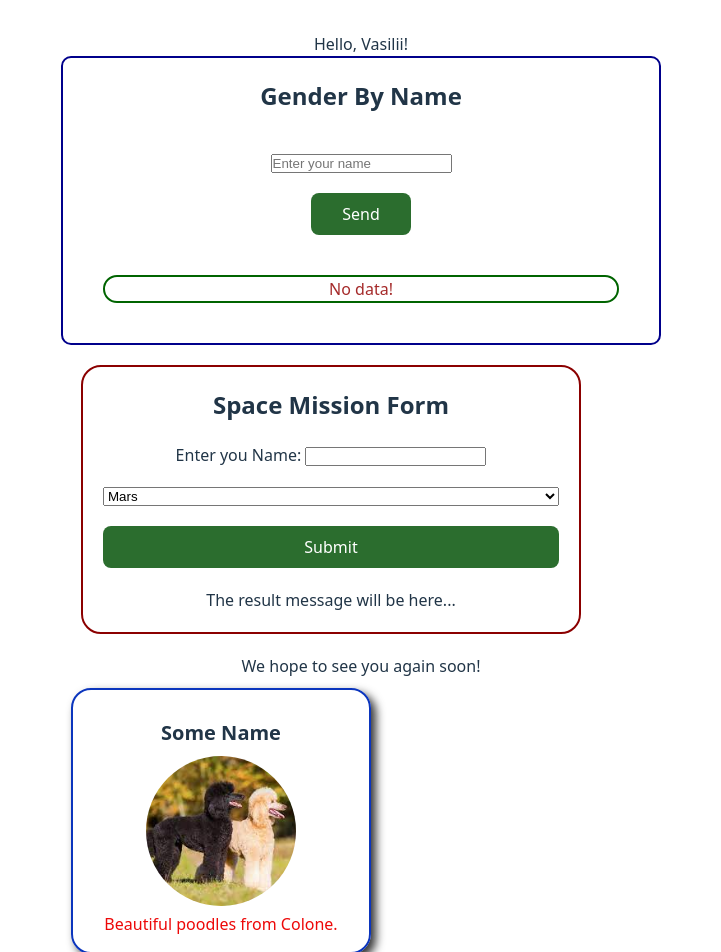
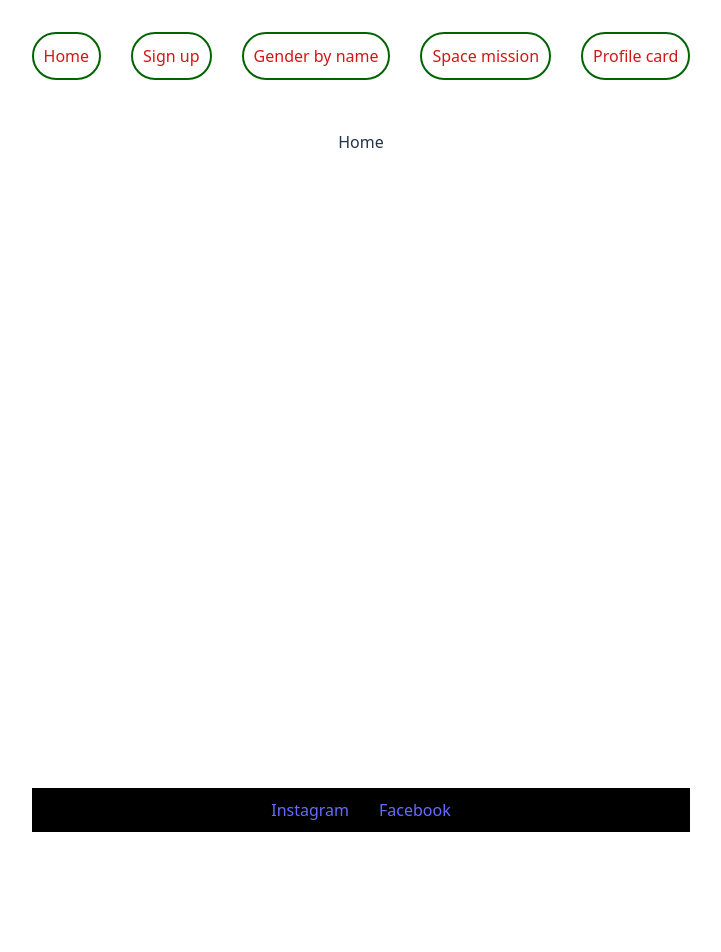
Before and after one commit to vasiliyserebrovskiy/HWP-Project-01, a React (Vite) app: page / in a window 1280 px wide. Shown: the top 952 px of the page, without its empty margins (279-1000 px from the left). After the commit the page ends 864 px from the top, so only its background shows below. Built offline with nearby package versions, Linux system fonts and the light colour scheme.

Commit message:
routes added to the projects

```diff
--- a/package.json
+++ b/package.json
@@ -11,12 +11,14 @@
   },
   "dependencies": {
     "react": "^19.1.0",
-    "react-dom": "^19.1.0"
+    "react-dom": "^19.1.0",
+    "react-router-dom": "^7.6.3"
   },
   "devDependencies": {
     "@eslint/js": "^9.29.0",
     "@types/react": "^19.1.8",
     "@types/react-dom": "^19.1.6",
+    "@types/react-router-dom": "^5.3.3",
     "@vitejs/plugin-react": "^4.5.2",
     "eslint": "^9.29.0",
     "eslint-plugin-react-hooks": "^5.2.0",
--- a/src/App.tsx
+++ b/src/App.tsx
@@ -1,27 +1,40 @@
 import "./App.css";
-// import Card from "./components/Card/Card";
-import Goodbye from "./components/Goodbye/Goodbye";
-import Greeting from "./components/Greeting/Greeting";
 import ProfileCard from "./components/ProfileCard/ProfileCard";
-import ThankYou from "./components/ThankYou/ThankYou";
-
-//variables for ProfileCard
 import avatar from "./assets/poodle.jpeg";
 import SpaceMissionForm from "./components/SpaceMissionForm/SpaceMissionForm";
 import { GenderByName } from "./components/GenderByName/GenderByName";
-const name = "Some Name";
-const description = "Beautiful poodles from Colone.";
+import { profileName, profileDescription } from "./constants/variables";
+import { BrowserRouter, Route, Routes } from "react-router-dom";
+import { ROUTES } from "./constants/routes";
+import { MainLayout } from "./layout/MainLayout";
+import Home from "./pages/Home/Home";
+import Registration from "./pages/Registration/Registration";
+import NotFound from "./pages/NotFound/NotFound";
 
 function App() {
   return (
     <>
-      <Greeting name={"Vasilii"} />
-      <GenderByName />
-      <SpaceMissionForm />
-      <Goodbye />
-      {/* <Card url={"/poodle.jpeg"} alt={"Some dog"} /> */}
-      <ProfileCard avatar={avatar} name={name} description={description} />
-      <ThankYou />
+      <BrowserRouter>
+        <Routes>
+          <Route path={ROUTES.HOME} element={<MainLayout />}>
+            <Route index element={<Home />} />
+            <Route path={ROUTES.REGISTRATION} element={<Registration />} />
+            <Route path={ROUTES.GENDER_BY_NAME} element={<GenderByName />} />
+            <Route path={ROUTES.SPACE_MISSION} element={<SpaceMissionForm />} />
+            <Route
+              path={ROUTES.PROFILE_CARD}
+              element={
+                <ProfileCard
+                  avatar={avatar}
+                  name={profileName}
+                  description={profileDescription}
+                />
+              }
+            />
+            <Route path="*" element={<NotFound />} />
+          </Route>
+        </Routes>
+      </BrowserRouter>
     </>
   );
 }
--- a/src/components/GenderByName/GenderByName.tsx
+++ b/src/components/GenderByName/GenderByName.tsx
@@ -60,7 +60,11 @@ export const GenderByName = () => {
         </button>
       </div>
       <div className={style.responseDiv}>
-        {data ? <ResponseSection data={data} /> : <p>No data!</p>}
+        {data ? (
+          <ResponseSection data={data} />
+        ) : (
+          <p>You need enter you name to see received information here!</p>
+        )}
       </div>
     </section>
   );
--- /dev/null
+++ b/src/components/NavBar/NavBar.module.css
@@ -0,0 +1,11 @@
+.navigation {
+  display: flex;
+  gap: 30px;
+}
+
+.link {
+  color: rgb(208, 24, 24);
+  border: 2px solid darkgreen;
+  border-radius: 25px;
+  padding: 10px;
+}
--- /dev/null
+++ b/src/components/NavBar/NavBar.tsx
@@ -0,0 +1,27 @@
+import { Link } from "react-router-dom";
+import { ROUTES } from "../../constants/routes";
+import style from "./NavBar.module.css";
+
+export const NavBar = () => {
+  return (
+    <>
+      <nav className={style.navigation}>
+        <Link to="/" className={style.link}>
+          Home
+        </Link>
+        <Link to={ROUTES.REGISTRATION} className={style.link}>
+          Sign up
+        </Link>
+        <Link to={ROUTES.GENDER_BY_NAME} className={style.link}>
+          Gender by name
+        </Link>
+        <Link to={ROUTES.SPACE_MISSION} className={style.link}>
+          Space mission
+        </Link>
+        <Link to={ROUTES.PROFILE_CARD} className={style.link}>
+          Profile card
+        </Link>
+      </nav>
+    </>
+  );
+};
--- /dev/null
+++ b/src/constants/routes.ts
@@ -0,0 +1,8 @@
+export const ROUTES = {
+  HOME: "/",
+  REGISTRATION: "/registration",
+  GENDER_BY_NAME: "/gender-by-name",
+  SPACE_MISSION: "/space-mission",
+  PROFILE_CARD: "/profile-card",
+  NOT_FOUND: "*",
+} as const;
--- /dev/null
+++ b/src/constants/variables.ts
@@ -0,0 +1,2 @@
+export const profileName = "Some Name";
+export const profileDescription = "Beautiful poodles from Colone.";
--- /dev/null
+++ b/src/layout/MainLayout.module.css
@@ -0,0 +1,38 @@
+html,
+body,
+#root {
+  height: 100%;
+  margin: 0;
+  padding: 0;
+}
+
+body {
+  display: flex;
+  flex-direction: column;
+}
+
+#root {
+  display: flex;
+  flex-direction: column;
+  flex: 1;
+}
+
+.layout {
+  display: flex;
+  flex-direction: column;
+  min-height: 100vh;
+  gap: 50px;
+}
+
+main {
+  flex: 1;
+}
+
+footer {
+  width: 100%;
+  display: flex;
+  justify-content: center;
+  padding: 10px;
+  gap: 30px;
+  background-color: black;
+}
--- /dev/null
+++ b/src/layout/MainLayout.tsx
@@ -0,0 +1,22 @@
+import { Outlet } from "react-router-dom";
+import { NavBar } from "../components/NavBar/NavBar";
+import style from "./MainLayout.module.css";
+
+export const MainLayout = () => {
+  return (
+    <>
+      <div className={style.layout}>
+        <header>
+          <NavBar />
+        </header>
+        <main>
+          <Outlet />
+        </main>
+        <footer>
+          <a href="">Instagram</a>
+          <a href="">Facebook</a>
+        </footer>
+      </div>
+    </>
+  );
+};
--- /dev/null
+++ b/src/pages/Home/Home.tsx
@@ -0,0 +1,7 @@
+import React from 'react'
+
+export default function Home() {
+  return (
+    <div>Home</div>
+  )
+}
--- /dev/null
+++ b/src/pages/NotFound/NotFound.tsx
@@ -0,0 +1,22 @@
+import { useEffect, useState } from "react";
+
+export default function NotFound() {
+  const [url, setUrl] = useState(undefined);
+
+  useEffect(() => {
+    fetchCat();
+  }, []);
+
+  async function fetchCat() {
+    const res = await fetch("https://api.thecatapi.com/v1/images/search");
+    const obj = await res.json();
+    setUrl(obj[0].url);
+  }
+
+  return (
+    <div>
+      <h2>Page not found</h2>
+      <img src={url} alt="cat" />
+    </div>
+  );
+}
--- /dev/null
+++ b/src/pages/Registration/Registration.tsx
@@ -0,0 +1,7 @@
+import React from 'react'
+
+export default function Registration() {
+  return (
+    <div>Registration</div>
+  )
+}
```
Also changed, not shown: 1 other file (tests, documents, lock files or other folders).
